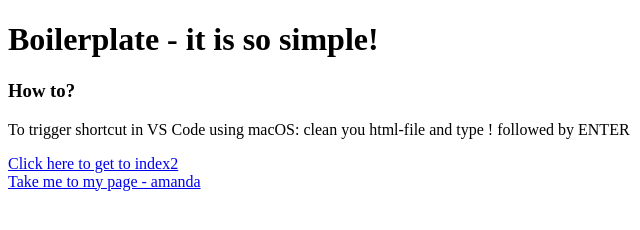
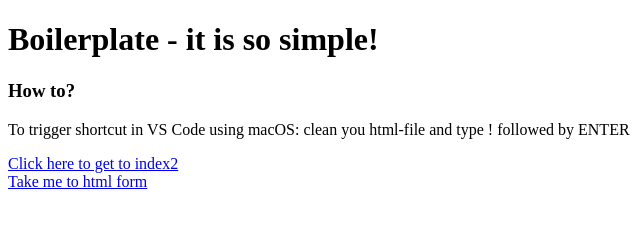
Before and after one commit to AmandaEmilia/HTML, a plain HTML site: page index.html in a window 1280 px wide. Shown: the full height of the page, 0-640 px from the left. Drawn offline with Linux system fonts and the light colour scheme.

Commit message:
edit href src and text for link

```diff
--- a/index.html
+++ b/index.html
@@ -1,19 +1,20 @@
 <!DOCTYPE html>
 <html lang="en">
-<head>
-    <meta charset="UTF-8">
-    <meta name="viewport" content="width=device-width, initial-scale=1.0">
+  <head>
+    <meta charset="UTF-8" />
+    <meta name="viewport" content="width=device-width, initial-scale=1.0" />
     <title>AmandaTestarHTML</title>
-</head>
-<body>
-
+  </head>
+  <body>
     <h1>Boilerplate - it is so simple!</h1>
     <h3>How to?</h3>
-    <p>To trigger shortcut in VS Code using macOS: clean you html-file and type ! followed by ENTER</p>
+    <p>
+      To trigger shortcut in VS Code using macOS: clean you html-file and type !
+      followed by ENTER
+    </p>
 
     <a href="index2.html">Click here to get to index2</a>
-    <br>
-    <a href="subfolder/amanda.html">Take me to my page - amanda</a>
-
-</body>
+    <br />
+    <a href="subfolder/form.html">Take me to html form</a>
+  </body>
 </html>
```
